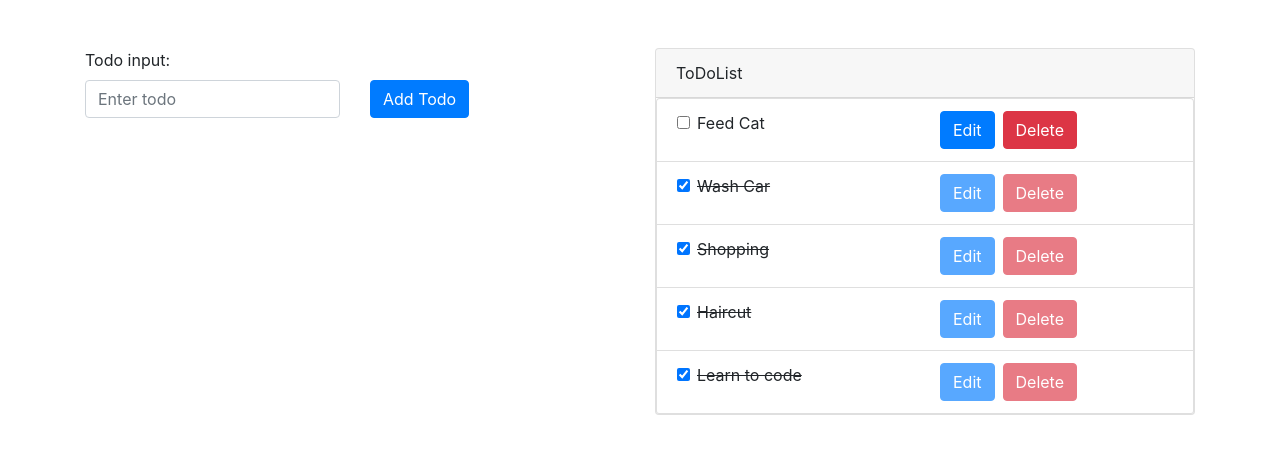
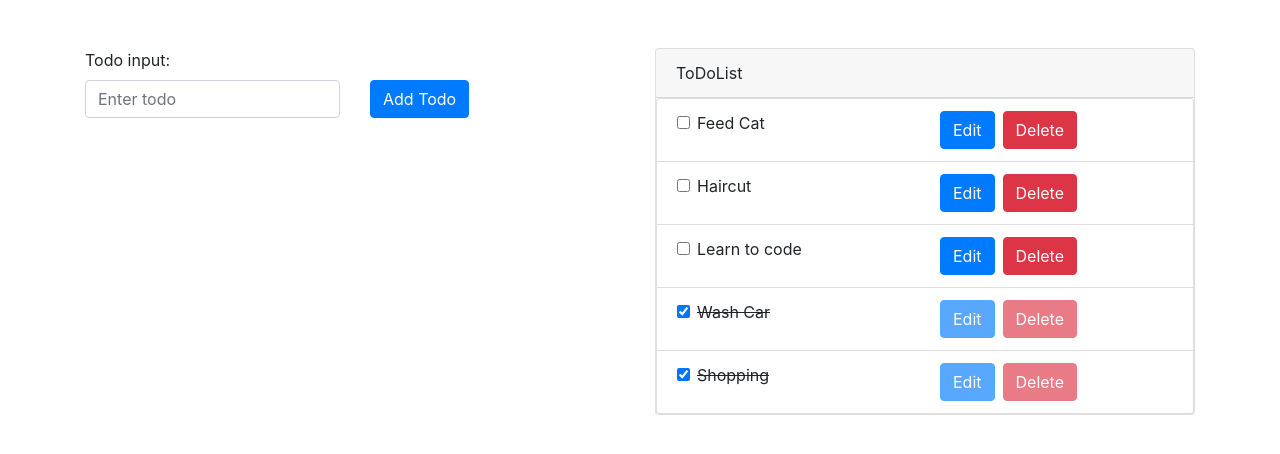
Before and after one commit to iuzdn/basic-react-hw, a React (Create React App) app: page / in a window 1280 px wide. Shown: the top 454 px of the page. Built offline with nearby package versions, Linux system fonts and the light colour scheme.

Commit message:
Implement useContext

```diff
--- a/src/App.js
+++ b/src/App.js
@@ -1,150 +1,14 @@
-import { useCallback, useEffect, useReducer, useState } from 'react';
-import {
-  Button,
-  Card,
-  Col,
-  Container,
-  Form,
-  ListGroup,
-  Row,
-} from 'react-bootstrap';
-import reducer, { initialState } from './reducers';
+import { Container } from 'react-bootstrap';
 
-import {
-  ADD_TODO,
-  SORT_TODOS,
-  SELECT_TODO,
-  UPDATE_TODO_DESC,
-  UPDATE_TODO_STATUS,
-  REMOVE_TODO,
-} from './constants';
+import { TodosContextProvider } from './utils/context';
+import TodoForm from './components/TodoForm';
 
 function App() {
-  const [input, setInput] = useState('');
-  const [state, dispatch] = useReducer(reducer, initialState);
-
-  const { error, selectedTodoId, allTodos } = state;
-  const dispatchAction = (type, payload) => {
-    dispatch({ type: type, payload: payload });
-  };
-
-  const sortItems = useCallback(() => dispatchAction(SORT_TODOS), []);
-
-  useEffect(() => {
-    sortItems();
-  }, [sortItems]);
-
-  useEffect(() => {
-    !error && setInput('');
-  }, [error]);
-
-  const handleChange = e => {
-    setInput(e.target.value);
-  };
-
-  const handleChangeStatus = (id, status) => {
-    dispatchAction(UPDATE_TODO_STATUS, { id, status });
-  };
-
-  const handleSubmit = e => {
-    selectedTodoId
-      ? dispatchAction(UPDATE_TODO_DESC, input)
-      : dispatchAction(ADD_TODO, input);
-    e.preventDefault();
-  };
-
-  const handleSelect = (id, desc) => {
-    dispatchAction(SELECT_TODO, id);
-    setInput(desc);
-  };
-
-  const handleDelete = id => {
-    dispatchAction(REMOVE_TODO, id);
-  };
-
   return (
     <Container className="mt-5">
-      <Row>
-        <Col>
-          <Form onSubmit={handleSubmit}>
-            <Form.Label>Todo input:</Form.Label>
-            <Form.Group as={Row} controlId="formBasicTodo">
-              <Form.Group as={Col}>
-                <Form.Control
-                  type="text"
-                  value={input}
-                  placeholder="Enter todo"
-                  onChange={handleChange}
-                  isInvalid={!!error}
-                />
-                <Form.Control.Feedback
-                  style={{ left: '1rem' }}
-                  type="invalid"
-                  tooltip={true}
-                >
-                  {error}
-                </Form.Control.Feedback>
-              </Form.Group>
-              <Form.Group as={Col}>
-                <Button type="submit">
-                  {!selectedTodoId ? 'Add Todo' : 'Update Todo'}
-                </Button>
-              </Form.Group>
-            </Form.Group>
-          </Form>
-        </Col>
-        <Col>
-          <Form>
-            <Card>
-              <Card.Header>ToDoList</Card.Header>
-              <ListGroup>
-                {allTodos.map(({ id, description, statusDone }) => (
-                  <ListGroup.Item key={id}>
-                    <Row>
-                      <Col>
-                        <Form.Check controlId="formBasicCheckbox">
-                          <Form.Check.Input
-                            type="checkbox"
-                            checked={statusDone}
-                            onChange={() => handleChangeStatus(id, statusDone)}
-                          />
-                          <Form.Check.Label
-                            style={
-                              statusDone
-                                ? { textDecoration: 'line-through' }
-                                : { textDecoration: 'none' }
-                            }
-                          >
-                            {description}
-                          </Form.Check.Label>
-                        </Form.Check>
-                      </Col>
-                      <Col className="justify-content-end">
-                        <Button
-                          variant="primary"
-                          className="mr-2"
-                          onClick={() => handleSelect(id, description)}
-                          disabled={statusDone}
-                        >
-                          Edit
-                        </Button>
-                        <Button
-                          variant="danger"
-                          className="mr-2"
-                          onClick={() => handleDelete(id)}
-                          disabled={statusDone}
-                        >
-                          Delete
-                        </Button>
-                      </Col>
-                    </Row>
-                  </ListGroup.Item>
-                ))}
-              </ListGroup>
-            </Card>
-          </Form>
-        </Col>
-      </Row>
+      <TodosContextProvider>
+        <TodoForm />
+      </TodosContextProvider>
     </Container>
   );
 }
--- /dev/null
+++ b/src/components/TodoForm.js
@@ -0,0 +1,14 @@
+import React from 'react';
+
+import { Row } from 'react-bootstrap';
+import TodoInput from './TodoInput';
+import TodoList from './TodoList';
+
+export default function TodoForm() {
+  return (
+    <Row>
+      <TodoInput />
+      <TodoList />
+    </Row>
+  );
+}
--- /dev/null
+++ b/src/components/TodoInput.js
@@ -0,0 +1,44 @@
+import React from 'react';
+import { useTodosContext } from '../utils/context';
+
+import { Button, Col, Form, Row } from 'react-bootstrap';
+
+export default function TodoInput() {
+  const {
+    input,
+    error,
+    selectedTodoId,
+    functions: { handleChange, handleSubmit },
+  } = useTodosContext();
+
+  return (
+    <Col>
+      <Form onSubmit={handleSubmit}>
+        <Form.Label>Todo input:</Form.Label>
+        <Form.Group as={Row} controlId="formBasicTodo">
+          <Form.Group as={Col}>
+            <Form.Control
+              type="text"
+              value={input}
+              placeholder="Enter todo"
+              onChange={handleChange}
+              isInvalid={!!error}
+            />
+            <Form.Control.Feedback
+              style={{ left: '1rem' }}
+              type="invalid"
+              tooltip={true}
+            >
+              {error}
+            </Form.Control.Feedback>
+          </Form.Group>
+          <Form.Group as={Col}>
+            <Button type="submit">
+              {!selectedTodoId ? 'Add Todo' : 'Update Todo'}
+            </Button>
+          </Form.Group>
+        </Form.Group>
+      </Form>
+    </Col>
+  );
+}
--- /dev/null
+++ b/src/components/TodoList.js
@@ -0,0 +1,65 @@
+import React from 'react';
+import { useTodosContext } from '../utils/context';
+
+import { Button, Card, Col, Form, ListGroup, Row } from 'react-bootstrap';
+
+export default function TodoList() {
+  const {
+    allTodos,
+    functions: { handleChangeStatus, handleSelect, handleDelete },
+  } = useTodosContext();
+
+  return (
+    <Col>
+      <Form>
+        <Card>
+          <Card.Header>ToDoList</Card.Header>
+          <ListGroup>
+            {allTodos.map(({ id, description, statusDone }) => (
+              <ListGroup.Item key={id}>
+                <Row>
+                  <Col>
+                    <Form.Check controlId="formBasicCheckbox">
+                      <Form.Check.Input
+                        type="checkbox"
+                        checked={statusDone}
+                        onChange={() => handleChangeStatus(id, statusDone)}
+                      />
+                      <Form.Check.Label
+                        style={
+                          statusDone
+                            ? { textDecoration: 'line-through' }
+                            : { textDecoration: 'none' }
+                        }
+                      >
+                        {description}
+                      </Form.Check.Label>
+                    </Form.Check>
+                  </Col>
+                  <Col className="justify-content-end">
+                    <Button
+                      variant="primary"
+                      className="mr-2"
+                      onClick={() => handleSelect(id, description)}
+                      disabled={statusDone}
+                    >
+                      Edit
+                    </Button>
+                    <Button
+                      variant="danger"
+                      className="mr-2"
+                      onClick={() => handleDelete(id)}
+                      disabled={statusDone}
+                    >
+                      Delete
+                    </Button>
+                  </Col>
+                </Row>
+              </ListGroup.Item>
+            ))}
+          </ListGroup>
+        </Card>
+      </Form>
+    </Col>
+  );
+}
--- /dev/null
+++ b/src/utils/context.js
@@ -0,0 +1,78 @@
+import React, { useCallback, useEffect, useReducer, useState } from 'react';
+import reducer, { initialState } from './reducers';
+import {
+  ADD_TODO,
+  SORT_TODOS,
+  SELECT_TODO,
+  UPDATE_TODO_DESC,
+  UPDATE_TODO_STATUS,
+  REMOVE_TODO,
+} from './constants';
+
+const TodosContext = React.createContext({});
+
+export function TodosContextProvider(props) {
+  const [input, setInput] = useState('');
+  const [state, dispatch] = useReducer(reducer, initialState);
+
+  const { error, selectedTodoId, allTodos } = state;
+  const dispatchAction = (type, payload) => {
+    dispatch({ type: type, payload: payload });
+  };
+
+  const sortItems = useCallback(() => dispatchAction(SORT_TODOS), []);
+
+  useEffect(() => {
+    sortItems();
+  }, [sortItems]);
+
+  useEffect(() => {
+    !error && setInput('');
+  }, [error]);
+
+  const handleChange = e => {
+    setInput(e.target.value);
+  };
+
+  const handleChangeStatus = (id, status) => {
+    dispatchAction(UPDATE_TODO_STATUS, { id, status });
+  };
+
+  const handleSubmit = e => {
+    selectedTodoId
+      ? dispatchAction(UPDATE_TODO_DESC, input)
+      : dispatchAction(ADD_TODO, input);
+    e.preventDefault();
+  };
+
+  const handleSelect = (id, desc) => {
+    dispatchAction(SELECT_TODO, id);
+    setInput(desc);
+  };
+
+  const handleDelete = id => {
+    dispatchAction(REMOVE_TODO, id);
+  };
+
+  const contextObject = {
+    input,
+    error,
+    selectedTodoId,
+    allTodos,
+    functions: {
+      handleChange,
+      handleChangeStatus,
+      handleSubmit,
+      handleSelect,
+      handleDelete,
+    },
+  };
+
+  return (
+    <TodosContext.Provider value={contextObject}>
+      {props.children}
+    </TodosContext.Provider>
+  );
+}
+
+export const useTodosContext = () => React.useContext(TodosContext);
--- a/src/reducers.js
+++ b/src/utils/reducers.js
@@ -97,8 +97,8 @@ export const initialState = {
     { id: 1, description: 'Wash Car', statusDone: true },
     { id: 2, description: 'Feed Cat', statusDone: false },
     { id: 3, description: 'Shopping', statusDone: true },
-    { id: 4, description: 'Haircut', statusDone: true },
-    { id: 5, description: 'Learn to code', statusDone: true },
+    { id: 4, description: 'Haircut', statusDone: false },
+    { id: 5, description: 'Learn to code', statusDone: false },
   ],
 };
 
```
Also changed, not shown: src/utils/constants.js (renamed from src/constants.js).
